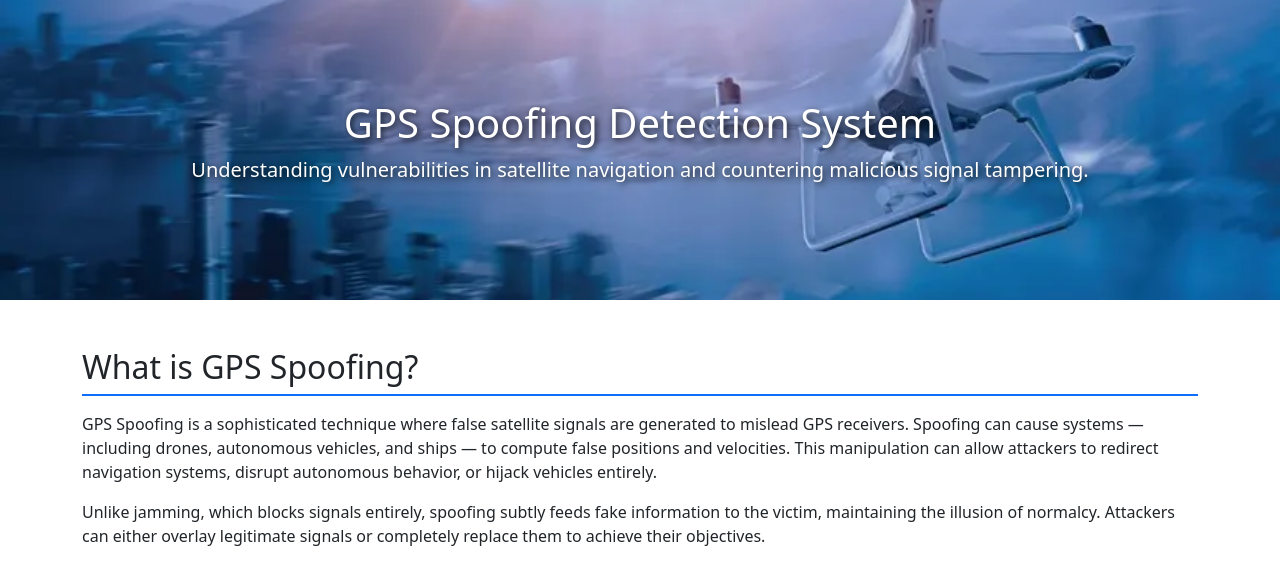
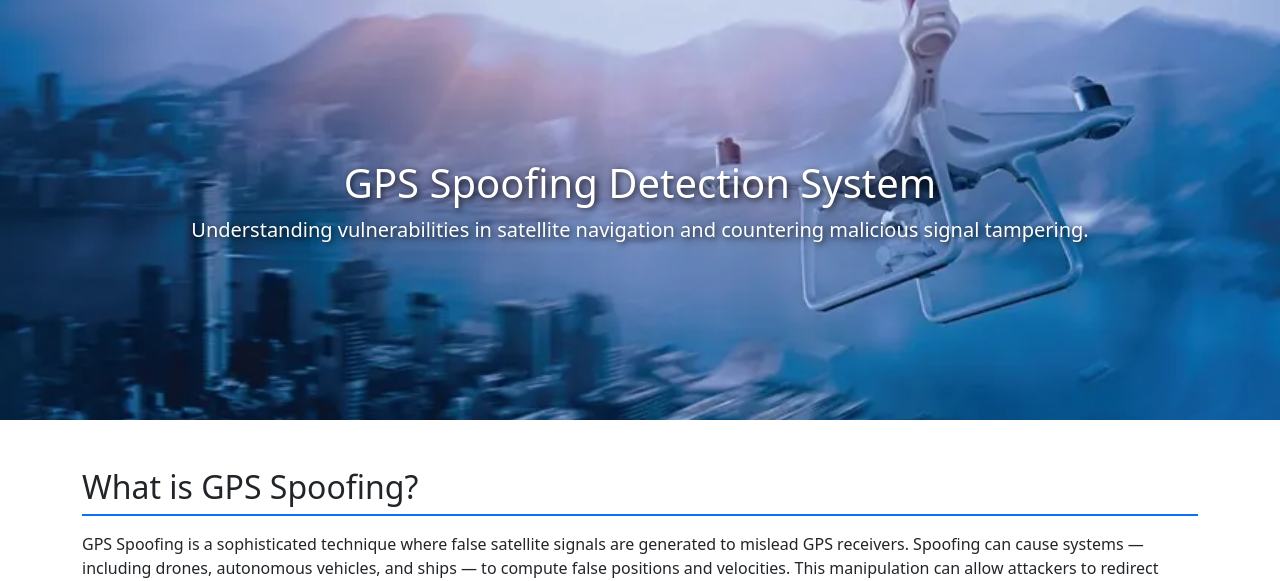
Before and after one commit to Nitishpappala/minitest, a Flask app: page / in a window 1280 px wide. Shown: the top 581 px of the page. Run offline with Flask 3, Linux system fonts and the light colour scheme; parts of the project's set-up code (start-up, migrations or seed data) failed here and were passed over.

Commit message:
Update home.html

```diff
--- a/templates/home.html
+++ b/templates/home.html
@@ -12,7 +12,7 @@
     <style>
       .hero {
         background: url("/assets/images/background.webp") center/cover no-repeat;
-        min-height: 300px;
+        min-height: 420px;
         display: flex;
         justify-content: center;
         align-items: center;
```
